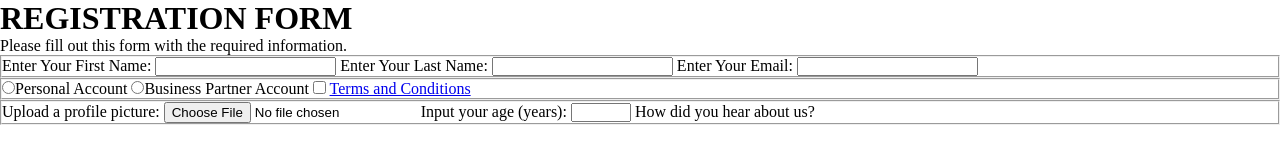
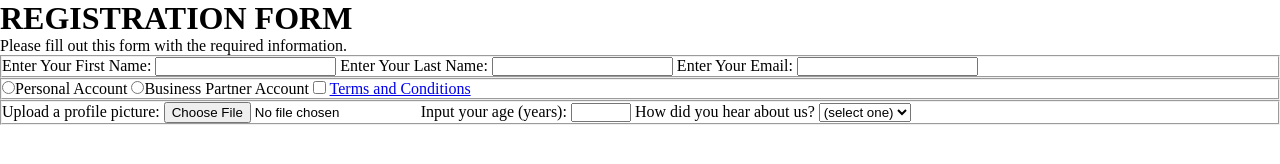
Before and after one commit to KG-2023/html-form, a plain HTML site: page index.html in a window 1280 px wide. Drawn offline with Linux system fonts and the light colour scheme.

Commit message:
Add select tag

```diff
--- a/index.html
+++ b/index.html
@@ -27,6 +27,13 @@
             <label>Input your age (years): <input type="number" name="age" min="13" max="120"></label>
             <label>
                 How did you hear about us?
+                <select name="referrer" >
+                    <option value="">(select one)</option>
+                    <option value="1">News</option>
+                    <option value="2">Blog</option>
+                    <option value="3">Forum</option>
+                    <option value="4">Others</option>
+                </select>
             </label>
         </fieldset>
 
```
